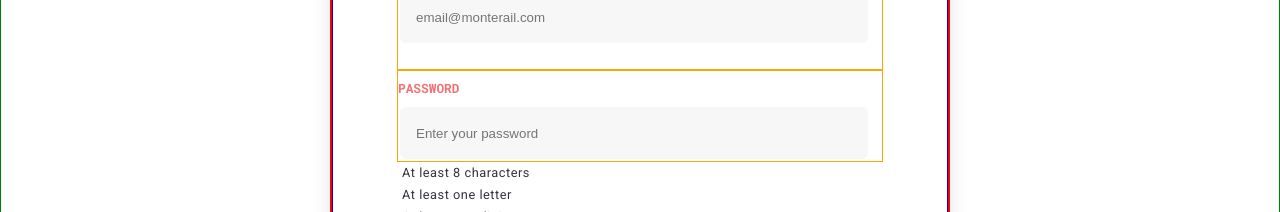
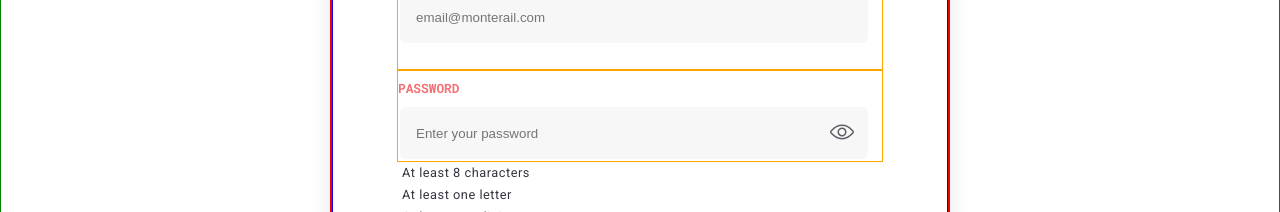
Before and after one commit to MartaSolo/monte-cinema, a React (Create React App) app: page / in a window 1280 px wide. Shown: the part 390-602 px from the top of the page. Built offline with nearby package versions, Linux system fonts and the light colour scheme; a web font is replaced by a local one.

Commit message:
edited Input component - added children, edited RegisterFirstStep - defined children in Input for password

```diff
--- a/src/components/Input/Input.js
+++ b/src/components/Input/Input.js
@@ -13,6 +13,7 @@ const Input = ({
   value,
   onChange,
   onBlur,
+  children,
 }) => {
   return (
     <div className={divClassName}>
@@ -28,7 +29,8 @@ const Input = ({
         value={value}
         onChange={onChange}
         onBlur={onBlur}
-      ></input>
+      />
+      {children}
     </div>
   );
 };
--- a/src/components/Input/Input.scss
+++ b/src/components/Input/Input.scss
@@ -40,3 +40,12 @@
     padding-bottom: 4px;
   }
 }
+
+.input.password {
+  position: relative;
+  svg {
+    position: absolute;
+    top: 50%;
+    right: 5%;
+  }
+}
--- a/src/components/RegisterFirstStep/RegisterFirstStep.js
+++ b/src/components/RegisterFirstStep/RegisterFirstStep.js
@@ -2,6 +2,7 @@ import { useState } from "react";
 import RegisterStepTitle from "../RegisterStepTitle";
 import FormWrapper from "../FormWrapper";
 import Input from "../Input";
+import { ReactComponent as EyeIcon } from "../../assets/eye.svg";
 import regex from "../../utils/regex";
 import "./RegisterFirstStep.scss";
 
@@ -20,6 +21,7 @@ const RegisterFirstStep = ({ step, setStep, newUser, setNewUser }) => {
   // console.log("passwordError", passwordError);
 
   const [passwordType, setPasswordType] = useState("password");
+  console.log("passwordType", passwordType);
 
   const handleChange = (e) => {
     setNewUser((prev) => ({ ...prev, [e.target.name]: e.target.value }));
@@ -31,7 +33,7 @@ const RegisterFirstStep = ({ step, setStep, newUser, setNewUser }) => {
     }
   };
 
-  const handlePassrowdBlur = () => {
+  const handlePasswordBlur = () => {
     setPasswordError({ charNum: true, oneLetter: true, oneDigit: true });
     if (newUser.password.length === 8) {
       setPasswordError((prev) => ({ ...prev, charNum: false }));
@@ -42,6 +44,12 @@ const RegisterFirstStep = ({ step, setStep, newUser, setNewUser }) => {
     if (regex.passOneDigit.test(newUser.password)) {
       setPasswordError((prev) => ({ ...prev, oneDigit: false }));
     }
+  };
+
+  const togglePasswordType = () => {
+    return passwordType === "password"
+      ? setPasswordType("text")
+      : setPasswordType("password");
   };
 
   const divEmailClassName = () => {
@@ -93,7 +101,8 @@ const RegisterFirstStep = ({ step, setStep, newUser, setNewUser }) => {
             placeholder="Enter your password"
             value={newUser.password}
             onChange={handleChange}
-            onBlur={handlePassrowdBlur}
+            onBlur={handlePasswordBlur}
+            children={<EyeIcon onClick={togglePasswordType} />}
           />
           <div className="password__errors">
             <p className={passErrorClassName(passwordError.charNum)}>
@@ -113,3 +122,120 @@ const RegisterFirstStep = ({ step, setStep, newUser, setNewUser }) => {
 };
 
 export default RegisterFirstStep;
+
+// import { useState } from "react";
+// import RegisterStepTitle from "../RegisterStepTitle";
+// import FormWrapper from "../FormWrapper";
+// import Input from "../Input";
+// import { ReactComponent as EyeIcon } from "../../assets/eye.svg";
+// import regex from "../../utils/regex";
+// import "./RegisterFirstStep.scss";
+
+// const RegisterFirstStep = ({ step, setStep, newUser, setNewUser }) => {
+//   // console.log("newUser.email", newUser.email);
+//   // console.log("newUser.password", newUser.password);
+//   // console.log("newUser.password.length", newUser.password.length);
+
+//   const [emailError, setEmailError] = useState("");
+
+//   const [passwordError, setPasswordError] = useState({
+//     charNum: null,
+//     oneLetter: null,
+//     oneDigit: null,
+//   });
+//   // console.log("passwordError", passwordError);
+
+//   const [passwordType, setPasswordType] = useState("password");
+
+//   const handleChange = (e) => {
+//     setNewUser((prev) => ({ ...prev, [e.target.name]: e.target.value }));
+//   };
+
+//   const handleEmailBlur = () => {
+//     if (newUser.email.length === 0 || !regex.email.test(newUser.email)) {
+//       setEmailError("Please enter correct email address");
+//     }
+//   };
+
+//   const handlePassrowdBlur = () => {
+//     setPasswordError({ charNum: true, oneLetter: true, oneDigit: true });
+//     if (newUser.password.length === 8) {
+//       setPasswordError((prev) => ({ ...prev, charNum: false }));
+//     }
+//     if (regex.passOneLetter.test(newUser.password)) {
+//       setPasswordError((prev) => ({ ...prev, oneLetter: false }));
+//     }
+//     if (regex.passOneDigit.test(newUser.password)) {
+//       setPasswordError((prev) => ({ ...prev, oneDigit: false }));
+//     }
+//   };
+
+//   const divEmailClassName = () => {
+//     return emailError ? "input email error" : "input email";
+//   };
+
+//   const passErrorClassName = (value) => {
+//     switch (value) {
+//       case null:
+//         return "password__error";
+//       case true:
+//         return "password__error error";
+//       case false:
+//         return "password__error correct";
+//       default:
+//         return "password__error";
+//     }
+//   };
+
+//   return (
+//     <div className="register__step--first">
+//       <RegisterStepTitle title="Ahoy you!" subtitle="Care to register?" />
+//       <FormWrapper>
+//         <div className="inputs">
+//           <Input
+//             divClassName={divEmailClassName()}
+//             labelClassName="input__label email"
+//             htmlFor="email"
+//             label="email"
+//             inputClassName="input__input email"
+//             inputType="email"
+//             id="email"
+//             name="email"
+//             placeholder="email@monterail.com"
+//             value={newUser.email}
+//             onChange={handleChange}
+//             onBlur={handleEmailBlur}
+//           />
+//           <div className="email__error">{emailError}</div>
+//           <Input
+//             divClassName="input password"
+//             labelClassName="input__label password"
+//             htmlFor="password"
+//             label="password"
+//             inputClassName="input__input password"
+//             inputType={passwordType}
+//             id="password"
+//             name="password"
+//             placeholder="Enter your password"
+//             value={newUser.password}
+//             onChange={handleChange}
+//             onBlur={handlePassrowdBlur}
+//           />
+//           <div className="password__errors">
+//             <p className={passErrorClassName(passwordError.charNum)}>
+//               At least 8 characters
+//             </p>
+//             <p className={passErrorClassName(passwordError.oneLetter)}>
+//               At least one letter
+//             </p>
+//             <p className={passErrorClassName(passwordError.oneDigit)}>
+//               At least one digit
+//             </p>
+//           </div>
+//         </div>
+//       </FormWrapper>
+//     </div>
+//   );
+// };
+
+// export default RegisterFirstStep;
```
